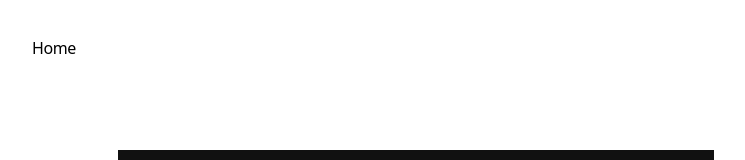
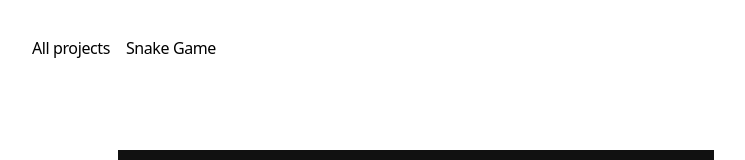
Before and after one commit to Scc33/portfolio, a Next.js app: page /snake in a window 1280 px wide. Shown: the top 160 px of the page, without its empty margins (224-969 px from the left). Built offline with nearby package versions, Linux system fonts and the light colour scheme.

Commit message:
Add snake game formatting

```diff
--- a/app/components/Projects.tsx
+++ b/app/components/Projects.tsx
@@ -9,7 +9,7 @@ export const projectsData = [
     description:
       "A classic Snake game built with React, featuring a scoring system and responsive design.",
     tags: ["React", "TypeScript", "CSS"],
-    imageUrl: "",
+    imageUrl: "/snake/snake-screenshot.png",
     link: "/snake",
     date: "Fall 2024"
   },
--- a/app/snake/layout.tsx
+++ b/app/snake/layout.tsx
@@ -1,7 +1,10 @@
 import Footer from "../components/Footer";
 import { Navbar } from "../snippets/components/nav";
 
-
+const navItems = {
+    "/": "All projects",
+    "/snake": "Snake Game"
+};
 
 export default function RootLayout({
     children
@@ -15,7 +18,7 @@ export default function RootLayout({
         >
             <div className="antialiased max-w-3xl md:mx-auto">
                 <main className="flex-auto min-w-0 flex flex-col px-2 pt-8 md:px-0 mx-4 sm:mx-0">
-                    <Navbar />
+                    <Navbar navItems={navItems}/>
                     {children}
                     <Footer />
                 </main>
--- a/app/snippets/components/nav.tsx
+++ b/app/snippets/components/nav.tsx
@@ -1,14 +1,15 @@
 import Link from "next/link";
 
-const HOME = "Home";
-
-const navItems = {
-    "/snippets": {
-        name: HOME
-    }
+const defaultNavItems = {
+    "/": "All projects",
+    "/snippets": "Home"
 };
 
-export function Navbar() {
+interface NavbarProps {
+    navItems?: Record<string, string>;
+}
+
+export function Navbar({ navItems = defaultNavItems }: NavbarProps) {
     return (
         <aside className="-ml-[8px] mb-16 tracking-tight">
             <div className="lg:sticky lg:top-20">
@@ -17,12 +18,12 @@ export function Navbar() {
                     id="nav"
                 >
                     <div className="flex flex-row space-x-0 pr-10">
-                        {Object.entries(navItems).map(([path, { name }]) => {
+                        {Object.entries(navItems).map(([path, name]) => {
                             return (
                                 <Link
                                     key={path}
                                     href={path}
-                                    target={name !== HOME ? "_blank" : "_self"}
+                                    target="_self"
                                     className="transition-all hover:text-neutral-800 dark:hover:text-neutral-200 flex align-middle relative py-1 px-2"
                                 >
                                     {name}
```
Also changed, not shown: public/snake/snake-screenshot.png (added).
